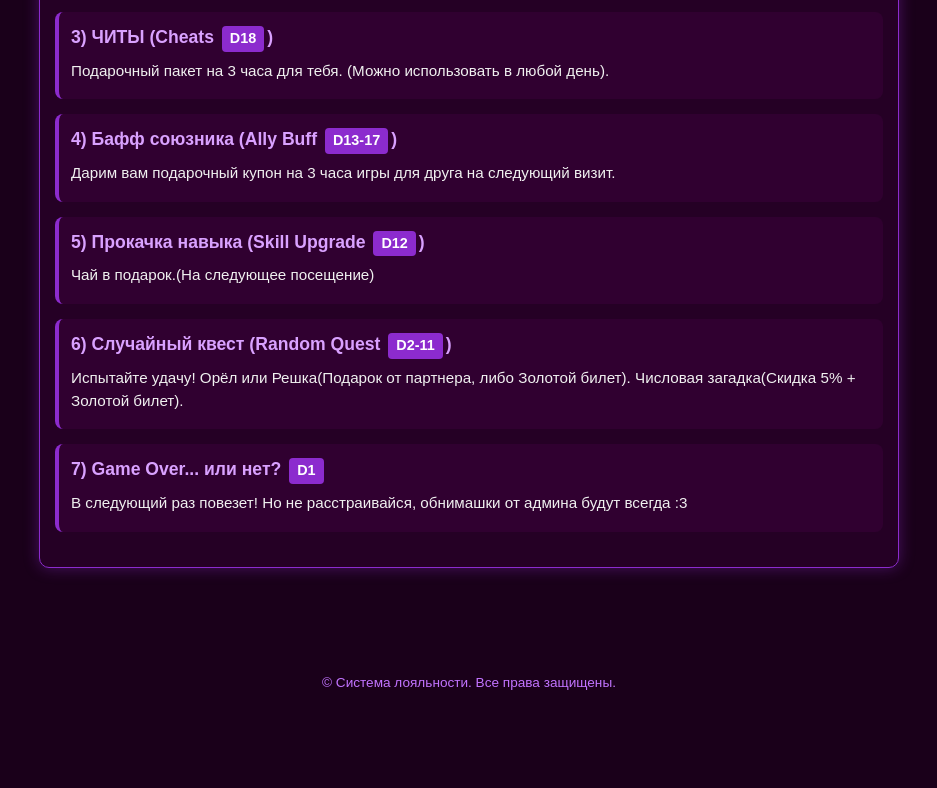
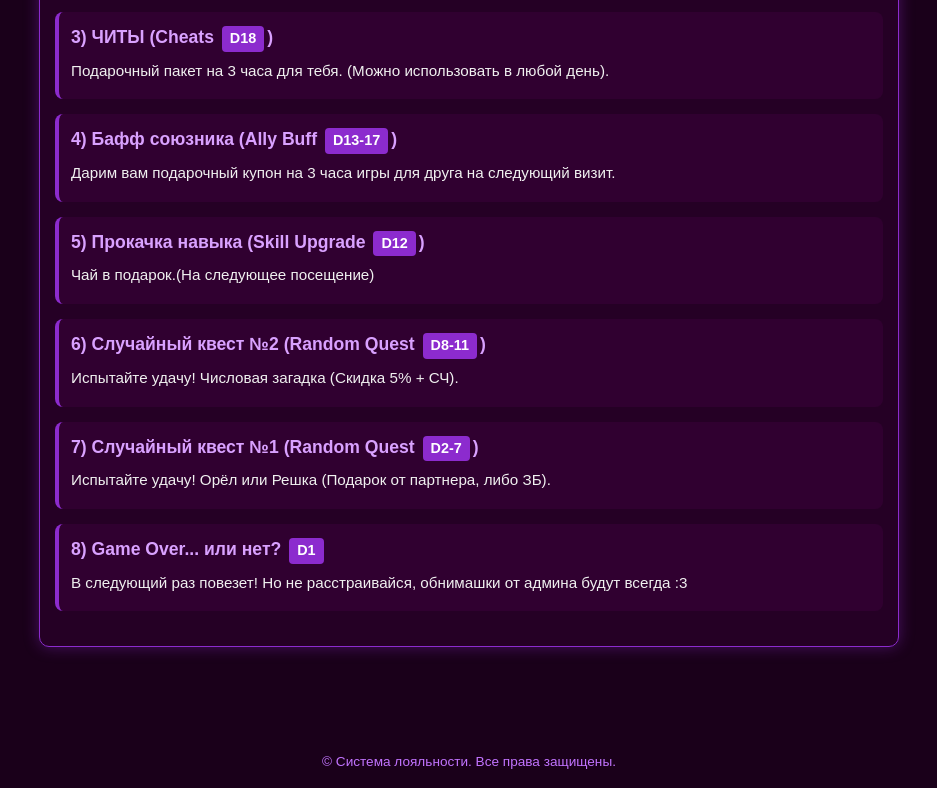
Before and after one commit to voron8164-svg/SUPERGAME, a plain HTML site: page index.html in a window 1280 px wide. Shown: the part 1056-1844 px from the top of the page, without its empty margins (171-1108 px from the left). Before the commit the page ends 1764 px from the top, so only its background shows below. Drawn offline with Linux system fonts and the light colour scheme.

Commit message:
Update index.html

```diff
--- a/index.html
+++ b/index.html
@@ -306,12 +306,17 @@
             </div>
 
             <div class="rule">
-                <h4>6) Случайный квест (Random Quest <span class="dice">D2-11</span>)</h4>
-                <p>Испытайте удачу! Орёл или Решка(Подарок от партнера, либо Золотой билет). Числовая загадка(Скидка 5% + Золотой билет).</p>
+                <h4>6) Случайный квест №2 (Random Quest <span class="dice">D8-11</span>)</h4>
+                <p>Испытайте удачу! Числовая загадка (Скидка 5% + СЧ).</p>
+            </div>
+
+             <div class="rule">
+                <h4>7) Случайный квест №1 (Random Quest <span class="dice">D2-7</span>)</h4>
+                <p>Испытайте удачу! Орёл или Решка (Подарок от партнера, либо ЗБ).
             </div>
 
             <div class="rule">
-                <h4>7) Game Over... или нет? <span class="dice">D1</span></h4>
+                <h4>8) Game Over... или нет? <span class="dice">D1</span></h4>
                 <p>В следующий раз повезет! Но не расстраивайся, обнимашки от админа будут всегда :3</p>
             </div>
         </section>
```
